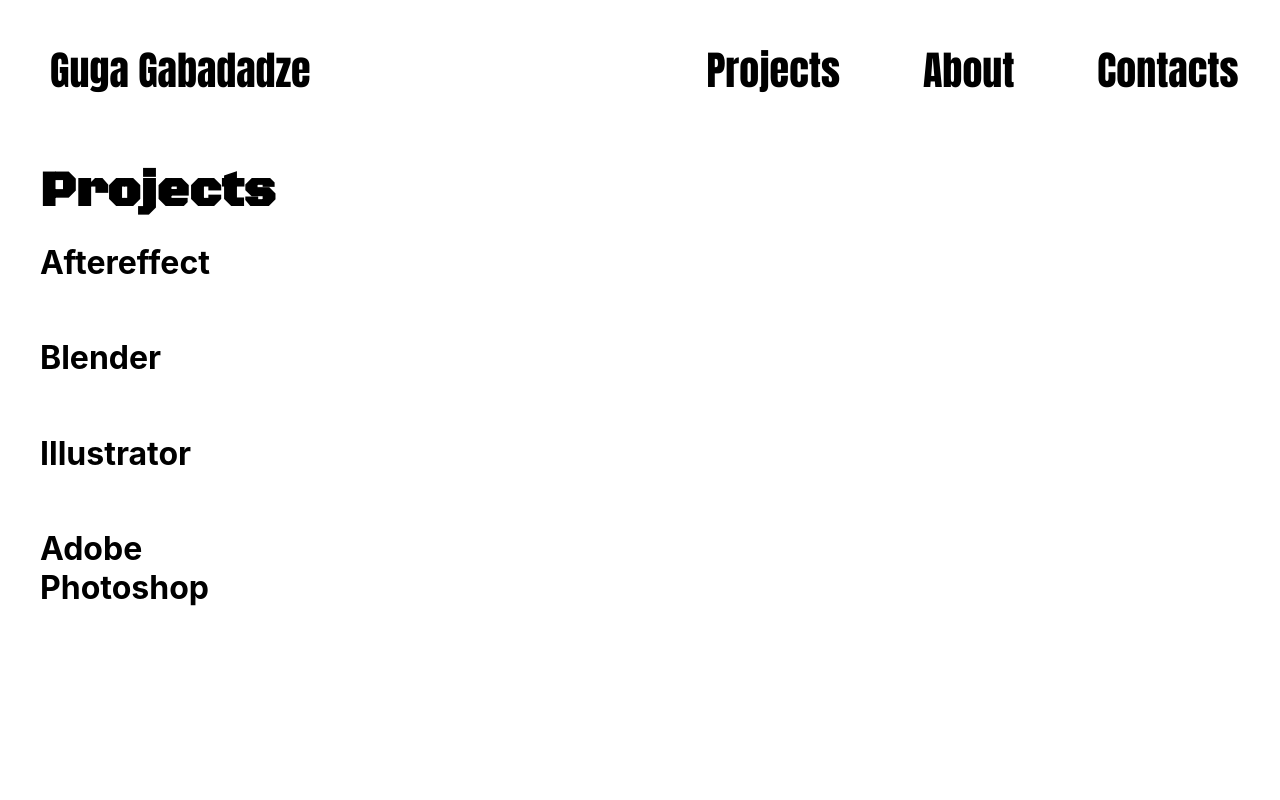
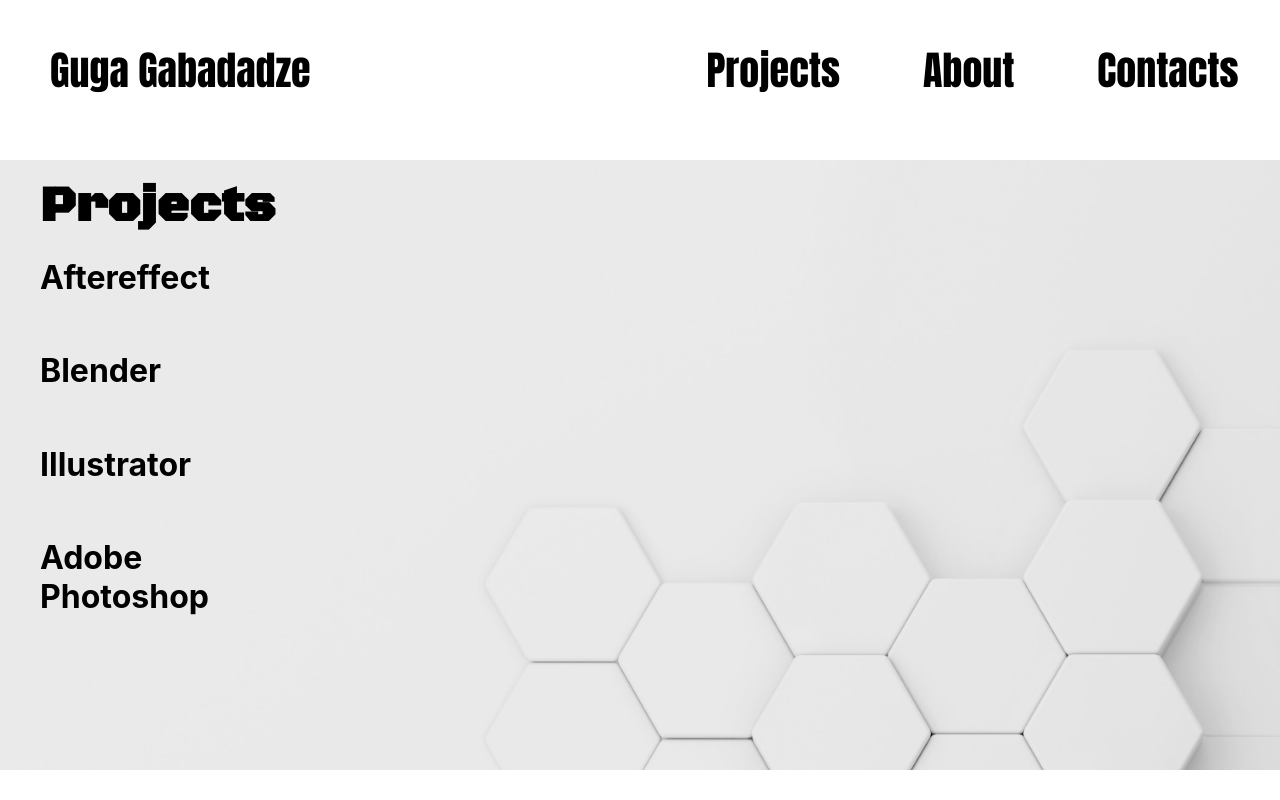
Before and after one commit to tikogakhutishvili/Guga_Gabadadze, a React (Create React App) app: page /projects in a window 1280 px wide. Built offline with nearby package versions, Linux system fonts and the light colour scheme.

Commit message:
nothing much

```diff
--- a/src/pages/projects.jsx
+++ b/src/pages/projects.jsx
@@ -112,7 +112,7 @@ const Projects = () => {
     ) : null;
 
     return (
-        <div>
+        <div className='main'>
             <h1>Projects</h1>
             <main className="proj-main">
                 <div className="project-names">
--- a/src/pages/styles/about.css
+++ b/src/pages/styles/about.css
@@ -10,7 +10,7 @@
     background-repeat: no-repeat;
     background-position: top;
     background-size: cover;
-    padding: 50px 0 100px;
+    padding: 30px 0 100px;
 }
 @media screen and (min-width:760px){
     img{
--- a/src/pages/styles/contacts-res.css
+++ b/src/pages/styles/contacts-res.css
@@ -1,15 +1,18 @@
 @media screen and (min-width:750px){
     .contacts > main {
         margin-left: 40px;
-        height: 72vh;
+        height: 67vh;
     }
     li > img{
-        width: 50px;
+        width: 45px;
+    }
+    h1{
+        padding-top: 15px;
     }
     .contacts-list{
         display: flex;
         flex-direction: column;
-        gap: 40px;
+        gap: 28px;
         height: auto;
     }
     .contacts-list > li{
@@ -22,6 +25,6 @@
     a {
         text-decoration: none;
         color: black;
-        font-size: 35px;
+        font-size: 33px;
     }
 }
--- a/src/pages/styles/projects-res.css
+++ b/src/pages/styles/projects-res.css
@@ -4,8 +4,10 @@
         cursor: pointer;
         font-size:32px ;
     }
+    h1{
+        padding-top: 20px;
+    }
     .bigger-font{
-        text-decoration: underline;
         color: darkblue;
     }
     .apps{
@@ -19,7 +21,7 @@
         position: sticky;
         z-index: 100;
         top: 18vh;
-        height: 50vh;
+        height: 49vh;
     }
     .proj-main{
         display: flex;
@@ -27,7 +29,15 @@
         flex-direction: row;
         justify-content: space-between;
         width: 100%;
-        margin-bottom: 15vh;
+    }
+    .main{
+        width: 100%;
+        height: auto;
+        background-image: url(/public/about-imgs/background.jpg);
+        background-repeat: no-repeat;
+        background-position: top;
+        background-size: cover;
+        padding-bottom: 15vh;
     }
     .assets{
         width: 70%;
@@ -44,11 +54,6 @@
         width: 70%;
         height: auto;
     }
-    h1{
-        position: sticky;
-        z-index: 100;
-        top: 8vh;
-    }
     iframe.proj-videos{
         width: 70%;
         height: 70vh;
--- a/src/pages/styles/projects.css
+++ b/src/pages/styles/projects.css
@@ -22,7 +22,7 @@
         right: 20%;
     }
     .apps{
-        width: 60px;
+        width: 55px;
         height: auto;
         cursor: pointer;
     }
```
